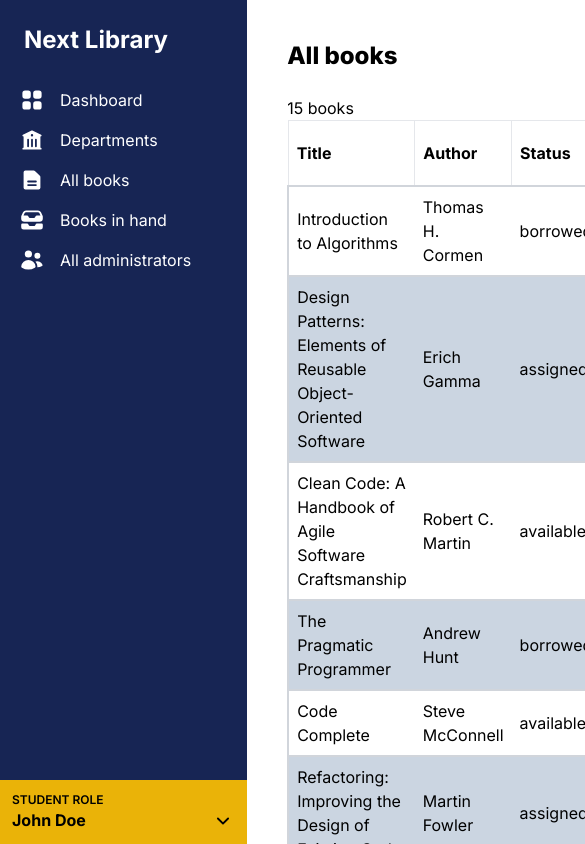
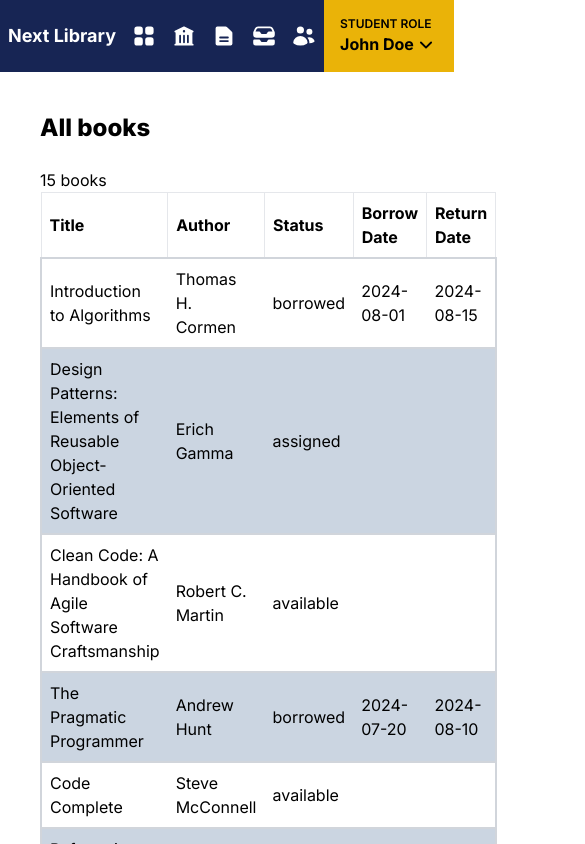
Before and after one commit to jim-ww/library-nextjs, a Next.js app: page /books in a window 390 px wide. Shown: the top 844 px of the page, 585 px wide, since content can reach past the window. Built offline with nearby package versions, Linux system fonts and the light colour scheme.

Commit message:
make left panel more adaptive

```diff
--- a/app/layout.tsx
+++ b/app/layout.tsx
@@ -15,7 +15,7 @@ export default async function RootLayout({
 }>) {
   return (
     <html lang="en">
-      <body className={`${inter.className} antialiased flex`}>
+      <body className={`${inter.className} antialiased lg:flex`}>
         <Panel />
         {children}
       </body>
--- a/app/ui/components/NavBar.tsx
+++ /dev/null
@@ -1,57 +0,0 @@
-import {
-  BuildingLibraryIcon,
-  DocumentTextIcon,
-  InboxStackIcon,
-  Squares2X2Icon,
-  UsersIcon,
-} from '@heroicons/react/20/solid';
-import Link from 'next/link';
-import type { ReactNode } from 'react';
-
-export function NavBar() {
-  const itemIconClassname = 'h-6 w-6';
-
-  return (
-    <nav className="flex flex-col gap-2 text-white ">
-      <ul className="h-max w-max">
-        <ListItem link="/" text="Dashboard">
-          <Squares2X2Icon className={itemIconClassname} />
-        </ListItem>
-
-        <ListItem link="/departments" text="Departments">
-          <BuildingLibraryIcon className={itemIconClassname} />
-        </ListItem>
-
-        <ListItem link="/books" text="All books">
-          <DocumentTextIcon className={itemIconClassname} />
-        </ListItem>
-
-        <ListItem link="/books?inHand=true" text="Books in hand">
-          <InboxStackIcon className={itemIconClassname} />
-        </ListItem>
-
-        <ListItem link="/users?role=admin" text="All administrators">
-          <UsersIcon className={itemIconClassname} />
-        </ListItem>
-      </ul>
-    </nav>
-  );
-}
-
-function ListItem({
-  link,
-  text,
-  children,
-}: Readonly<{ link: string; text: string; children?: ReactNode }>) {
-  return (
-    <li>
-      <Link
-        href={link}
-        className="flex gap-4 items-center p-2 pl-5 pr-14 hover:bg-cyan-800"
-      >
-        {children}
-        <span>{text}</span>
-      </Link>
-    </li>
-  );
-}
--- a/app/ui/components/Panel.tsx
+++ b/app/ui/components/Panel.tsx
@@ -1,32 +1,94 @@
 import type { User } from '@/app/lib/definitions';
-import { NavBar } from './NavBar';
 import { users } from '@/app/lib/mock_data';
-import { ChevronDownIcon } from '@heroicons/react/20/solid';
+import {
+  BuildingLibraryIcon,
+  ChevronDownIcon,
+  DocumentTextIcon,
+  InboxStackIcon,
+  Squares2X2Icon,
+  UsersIcon,
+} from '@heroicons/react/20/solid';
+import Link from 'next/link';
+import type { ReactNode } from 'react';
 
 export function Panel() {
-  const user: User = users[0]; // TODO await getCurrentUser();
+  const user: User | null = users[0]; // TODO await getCurrentUser();
 
   return (
-    <div className="flex flex-col h-screen bg-blue-950 whitespace-nowrap">
-      <h1 className="text-white text-2xl font-bold p-6">Next Library</h1>
-      <NavBar />
-      <span className="flex-1" />
-      {user && <UserProfile user={user} />}
+    <div className="bg-blue-950 whitespace-nowrap sticky top-0 lg:top-auto w-screen lg:w-auto lg:h-screen">
+      <div className="flex lg:flex-col items-center lg:h-full">
+        <h1 className="text-white text-lg md:text-xl lg:text-2xl font-bold p-2">
+          Next Library
+        </h1>
+
+        {user && (
+          <>
+            <NavBar />
+
+            {/* Empty div to take up remaining space between NavBar and UserProfile */}
+            <div className="flex-grow" />
+
+            {/* User Profile */}
+            <div className="flex flex-col bg-yellow-500 text-black p-4 lg:w-full">
+              <p className="font-semibold text-xs">
+                {(user.role + ' ROLE').toUpperCase()}
+              </p>
+              <div className="flex">
+                <span className="font-bold">{user.name}</span>
+                <ChevronDownIcon className="size-6 ml-auto" />
+              </div>
+            </div>
+          </>
+        )}
+      </div>
     </div>
   );
 }
 
-function UserProfile({ user }: Readonly<{ user: User }>) {
+function NavBar() {
+  const itemIconClassname = 'size-6';
+
   return (
-    <section className="flex flex-col bg-yellow-500 text-black p-3">
-      <p className="font-semibold text-xs">
-        {(user.role + ' ROLE').toUpperCase()}
-      </p>
-      <div className="flex">
-        <span className="font-bold">{user.name}</span>
-        {/* TODO implement UserProfile options button */}
-        <ChevronDownIcon className="w-6 h-6 ml-auto" />
-      </div>
-    </section>
+    <nav>
+      <ul className="flex text-white lg:flex-col">
+        <ListItem link="/" text="Dashboard">
+          <Squares2X2Icon className={itemIconClassname} />
+        </ListItem>
+
+        <ListItem link="/departments" text="Departments">
+          <BuildingLibraryIcon className={itemIconClassname} />
+        </ListItem>
+
+        <ListItem link="/books" text="All books">
+          <DocumentTextIcon className={itemIconClassname} />
+        </ListItem>
+
+        <ListItem link="/books?inHand=true" text="Books in hand">
+          <InboxStackIcon className={itemIconClassname} />
+        </ListItem>
+
+        <ListItem link="/users?role=admin" text="All administrators">
+          <UsersIcon className={itemIconClassname} />
+        </ListItem>
+      </ul>
+    </nav>
   );
 }
+
+function ListItem({
+  link,
+  text,
+  children,
+}: Readonly<{ link: string; text: string; children?: ReactNode }>) {
+  return (
+    <li>
+      <Link
+        href={link}
+        className=" hover:bg-cyan-800 rounded flex md:flex-col md:items-center lg:items-start lg:flex-row gap-1 md:gap-2 p-2 lg:pl-5 lg:pr-14"
+      >
+        {children}
+        <span className="hidden md:inline">{text}</span>
+      </Link>
+    </li>
+  );
+}
```
